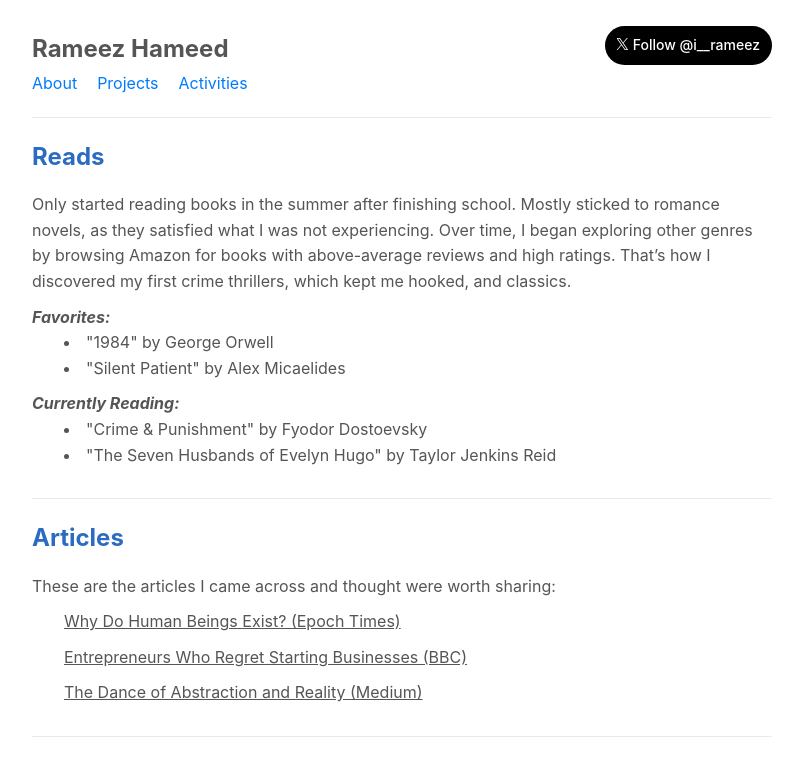
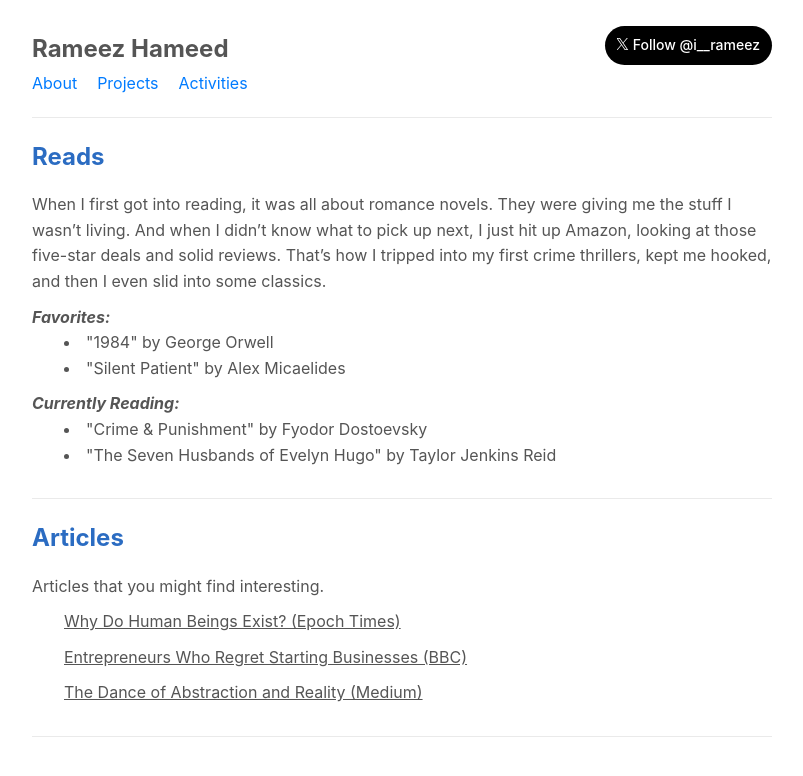
Before and after one commit to rameez012001/rameez, a React (Create React App) app: page /activities in a window 1280 px wide. Shown: the top 776 px of the page, without its empty margins (238-1041 px from the left). Built offline with nearby package versions, Linux system fonts and the light colour scheme.

Commit message:
move things to data folder

```diff
--- /dev/null
+++ b/src/Components/assets/data/data.js
@@ -0,0 +1,40 @@
+export const about = "Still figuring things out, sometimes getting it right, sometimes falling headfirst into pits I didn’t see coming. It ain’t perfect—just late-night thoughts, half-baked plans, and little wins that keep you going. Somewhere in all that chaos and push, I’m just out here trying to make sense of the mess. \nI’m curious about a lot of things—tech, people, why we think the way we do, how power works, history, languages, and even random stuff like the math behind games or how our surroundings shape us. I like pulling at loose threads just to see where they lead, whether it’s a scene from a show or a small detail in everyday life. It’s not about knowing everything, just about connecting the dots bit by bit and paying a little more attention to the patterns along the way."
+
+export const reads = [
+    {
+      title: "1984",
+      author: "George Orwell",
+      type: "favorite",
+    },
+    {
+      title: "Silent Patient",
+      author: "Alex Micaelides",
+      type: "favorite",
+    },
+    {
+      title: "Crime & Punishment",
+      author: "Fyodor Dostoevsky",
+      type: "current",
+    },
+    {
+      title: "The Seven Husbands of Evelyn Hugo",
+      author: "Taylor Jenkins Reid",
+      type: "current",
+    },
+  ];
+
+
+export const articles = [
+    {
+      url: "https://www.theepochtimes.com/falun-gong-founder-li-hongzhi-publishes-why-do-human-beings-exist_5000952.html",
+      name: "Why Do Human Beings Exist? (Epoch Times)",
+    },
+    {
+      url: "https://www.bbc.com/worklife/article/20230402-the-entrepreneurs-who-regret-starting-businesses?utm_source=pocket_mylist",
+      name: "Entrepreneurs Who Regret Starting Businesses (BBC)",
+    },
+    {
+      url: "https://medium.com/intuitionmachine/the-dance-of-abstraction-and-reality-discovering-computings-full-potential-48b37bea39bb",
+      name: "The Dance of Abstraction and Reality (Medium)",
+    },
+  ];
--- a/src/Components/jsx/About.js
+++ b/src/Components/jsx/About.js
@@ -1,30 +1,25 @@
 import React from "react";
+import { about } from "../assets/data/data";
 
 export default function About() {
   return (
     <div>
       <div className="content-container">
         <div className="content-header">
-          <p id="quote"><i>"the most amazing things that can happen to human being will happen to you, if you just lower your expectations"</i></p>
+          <p id="quote">
+            <i>
+              "the most amazing things that can happen to human being will
+              happen to you, if you just lower your expectations"
+            </i>
+          </p>
         </div>
 
         <div className="content">
-          <p className="paragraph">
-            Still figuring things out, sometimes getting it right, sometimes
-            falling headfirst into pits I didn’t see coming. It’s not all
-            perfect; it’s the usual mix of late-night thoughts, half-baked
-            plans, and small wins that keep you moving. Somewhere between the
-            mess and the momentum, I’m just trying to make sense of it all.
-          </p>
-          <p className="paragraph">
-            I’m curious about a lot of things—tech, people, why we think the way
-            we do, how power works, history, languages, and even random stuff
-            like the math behind games or how our surroundings shape us. I like
-            pulling at loose threads just to see where they lead, whether it’s a
-            scene from a show or a small detail in everyday life. It’s not about
-            knowing everything, just about connecting the dots bit by bit and
-            paying a little more attention to the patterns along the way.
-          </p>
+          {about.split("\n").map((paragraph, index) => (
+            <p key={index} className="paragraph">
+              {paragraph.trim()}
+            </p>
+          ))}
         </div>
       </div>
     </div>
--- a/src/Components/jsx/Activities.js
+++ b/src/Components/jsx/Activities.js
@@ -1,44 +1,6 @@
 import React from "react";
-
+import { reads, articles } from "../assets/data/data";
 function Activities() {
-  const reads = [
-    {
-      title: "1984",
-      author: "George Orwell",
-      type: "favorite",
-    },
-    {
-      title: "Silent Patient",
-      author: "Alex Micaelides",
-      type: "favorite",
-    },
-    {
-      title: "Crime & Punishment",
-      author: "Fyodor Dostoevsky",
-      type: "current",
-    },
-    {
-      title: "The Seven Husbands of Evelyn Hugo",
-      author: "Taylor Jenkins Reid",
-      type: "current",
-    },
-  ];
-
-  const articles = [
-    {
-      url: "https://www.theepochtimes.com/falun-gong-founder-li-hongzhi-publishes-why-do-human-beings-exist_5000952.html",
-      name: "Why Do Human Beings Exist? (Epoch Times)",
-    },
-    {
-      url: "https://www.bbc.com/worklife/article/20230402-the-entrepreneurs-who-regret-starting-businesses?utm_source=pocket_mylist",
-      name: "Entrepreneurs Who Regret Starting Businesses (BBC)",
-    },
-    {
-      url: "https://medium.com/intuitionmachine/the-dance-of-abstraction-and-reality-discovering-computings-full-potential-48b37bea39bb",
-      name: "The Dance of Abstraction and Reality (Medium)",
-    },
-  ];
-
   return (
     <div className="activities">
       <div className="content-container">
@@ -47,12 +9,12 @@
         </div>
         <div className="content">
           <p className="paragraph">
-            Only started reading books in the summer after finishing school.
-            Mostly sticked to romance novels, as they satisfied what I was not
-            experiencing. Over time, I began exploring other genres by browsing
-            Amazon for books with above-average reviews and high ratings. That’s
-            how I discovered my first crime thrillers, which kept me hooked, and
-            classics.
+            When I first got into reading, it was all about romance novels.
+            They were giving me the stuff I wasn’t living. And when I didn’t
+            know what to pick up next, I just hit up Amazon, looking at
+            those five-star deals and solid reviews. That’s how I tripped into
+            my first crime thrillers, kept me hooked, and then I even slid into
+            some classics.
           </p>
           <div>
             <p>
@@ -94,7 +56,7 @@
         </div>
         <div className="content">
           <p className="paragraph">
-            These are the articles I came across and thought were worth sharing:
+            Articles that you might find interesting.
           </p>
           <ul>
             {articles.map((article, idx) => (
--- a/src/Components/jsx/Project.js
+++ b/src/Components/jsx/Project.js
@@ -9,7 +9,7 @@
         </div>
         <div className="content">
           <p className="paragraph">
-            Here are some of the projects I have worked on.
+            Codes I have typed and things I have built.
           </p>
           <ul>
             <i>soon to be updated</i>
```
Also changed, not shown: 1 other file (tests, documents, lock files or other folders).
